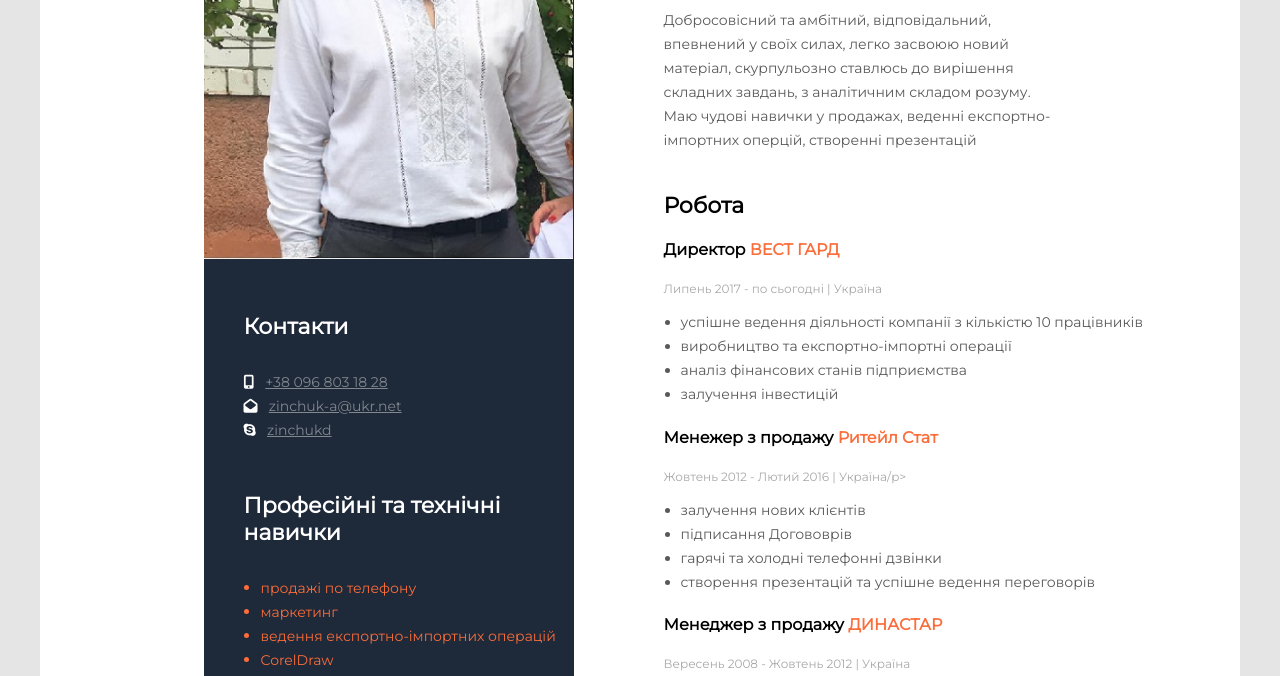
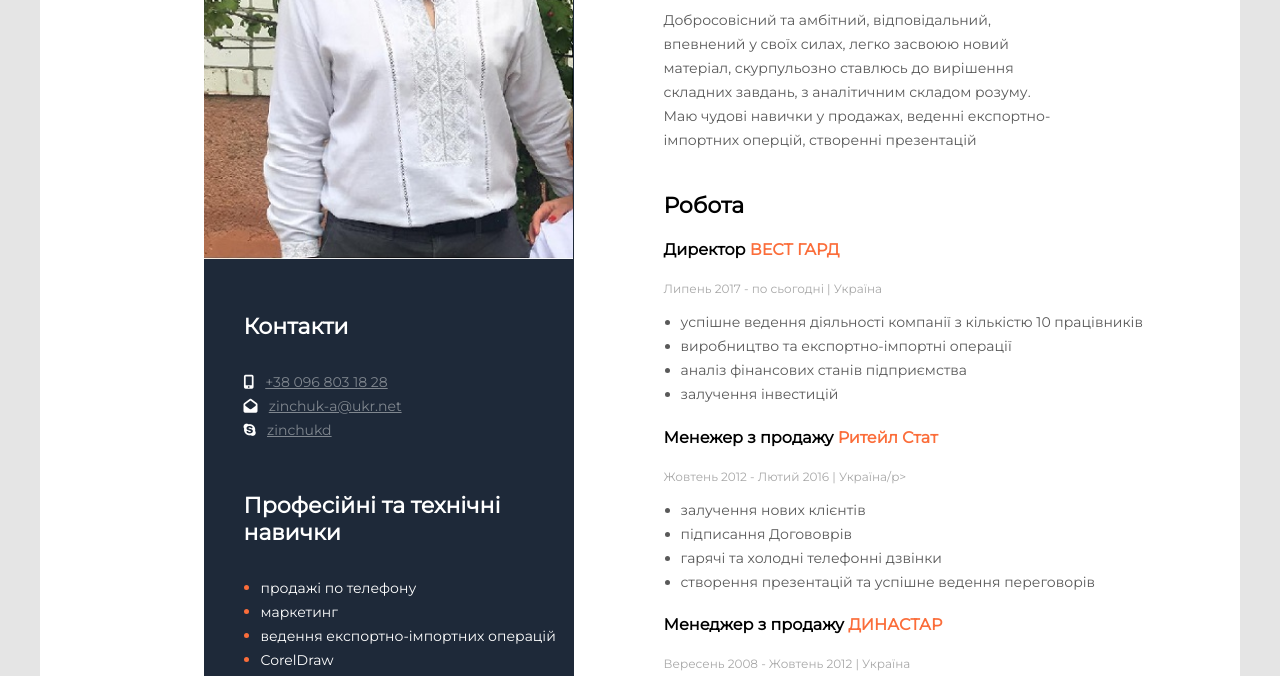
Before and after one commit to Quiet-2008/zinchuk.github.io, a plain HTML site: page index.html in a window 1280 px wide. Shown: the part 276-952 px from the top of the page. Drawn offline with Linux system fonts and the light colour scheme.

Commit message:
style.css

```diff
--- a/css/style.css
+++ b/css/style.css
@@ -188,7 +188,7 @@ margin: 50px 0 50px 40px;
 .tech-skill-item-text{
     font-size: 14px;
     line-height: 24px;
-    color: #white;
+    color: #FFFFFF;
 }
 .hobbi-icon-item-text{
     font-size: 40px;
```
